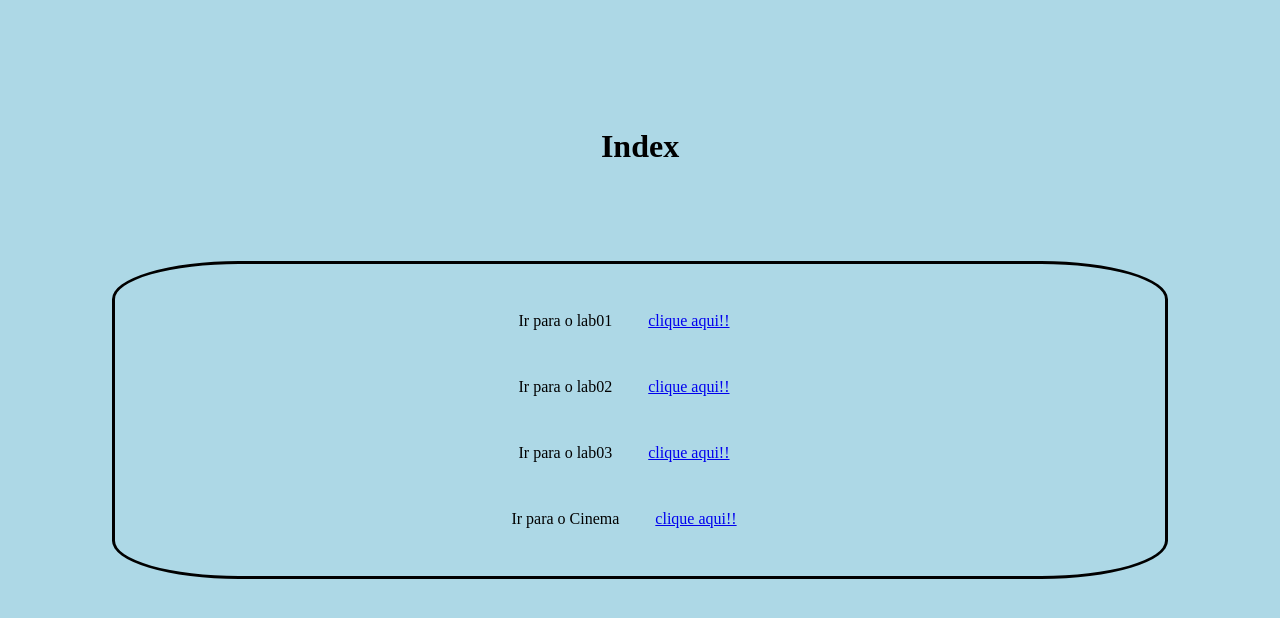
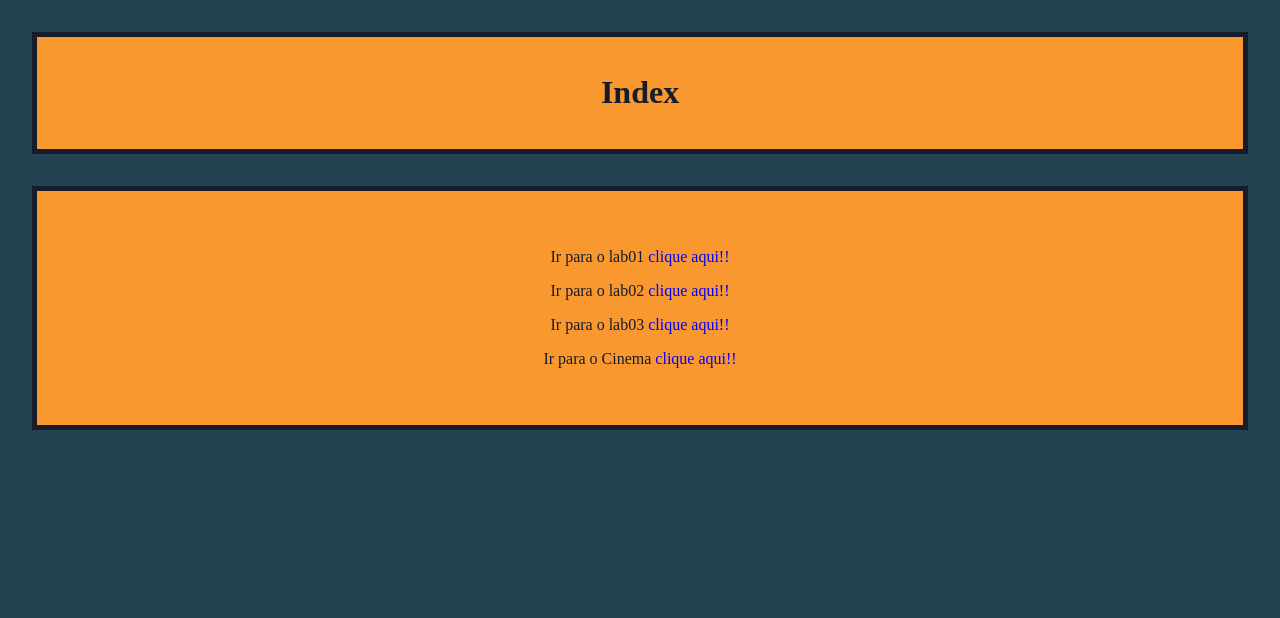
Before and after one commit to marcaco69/Cinema-labs, a plain HTML site: page index.html in a window 1280 px wide. Drawn offline with Linux system fonts and the light colour scheme.

Commit message:
Commit 5

```diff
--- a/cinemaindex.css
+++ b/cinemaindex.css
@@ -1,11 +1,34 @@
 * {
-    background-color: lightblue;
     text-align: center;
+}
+body {
+    margin: 0;
+    padding: 0;
+    color: #171C2D;
+    background-color: #254252;
+  }
+
+  header {
+    color: #171C2D;
     padding: 1rem;
-    margin: 1rem;
-}
+    margin: 2rem;
+    background-color: #F9982F;
+    border: 5px solid #171C2D;
+  }
 
-section{
-    border: 3px solid black;
-    border-radius: 12%;
-}
+  main {
+    border: 5px solid #171C2D;
+    background-color: #F9982F;
+    padding: 1rem;
+    margin: 2rem;
+  }
+
+  section {
+    padding: 25px;
+    border-radius: 8px;
+  }
+
+  a {
+    color: blue;
+    text-decoration: none;
+  }
--- a/index.css
+++ b/index.css
@@ -1,11 +1,34 @@
 * {
-    background-color: lightblue;
     text-align: center;
+}
+body {
+    margin: 0;
+    padding: 0;
+    color: #171C2D;
+    background-color: #254252;
+  }
+
+  header {
+    color: #171C2D;
     padding: 1rem;
-    margin: 1rem;
-}
+    margin: 2rem;
+    background-color: #F9982F;
+    border: 5px solid #171C2D;
+  }
 
-section{
-    border: 3px solid black;
-    border-radius: 12%;
-}
+  main {
+    border: 5px solid #171C2D;
+    background-color: #F9982F;
+    padding: 1rem;
+    margin: 2rem;
+  }
+
+  section {
+    padding: 25px;
+    border-radius: 8px;
+  }
+
+  a {
+    color: blue;
+    text-decoration: none;
+  }
```
